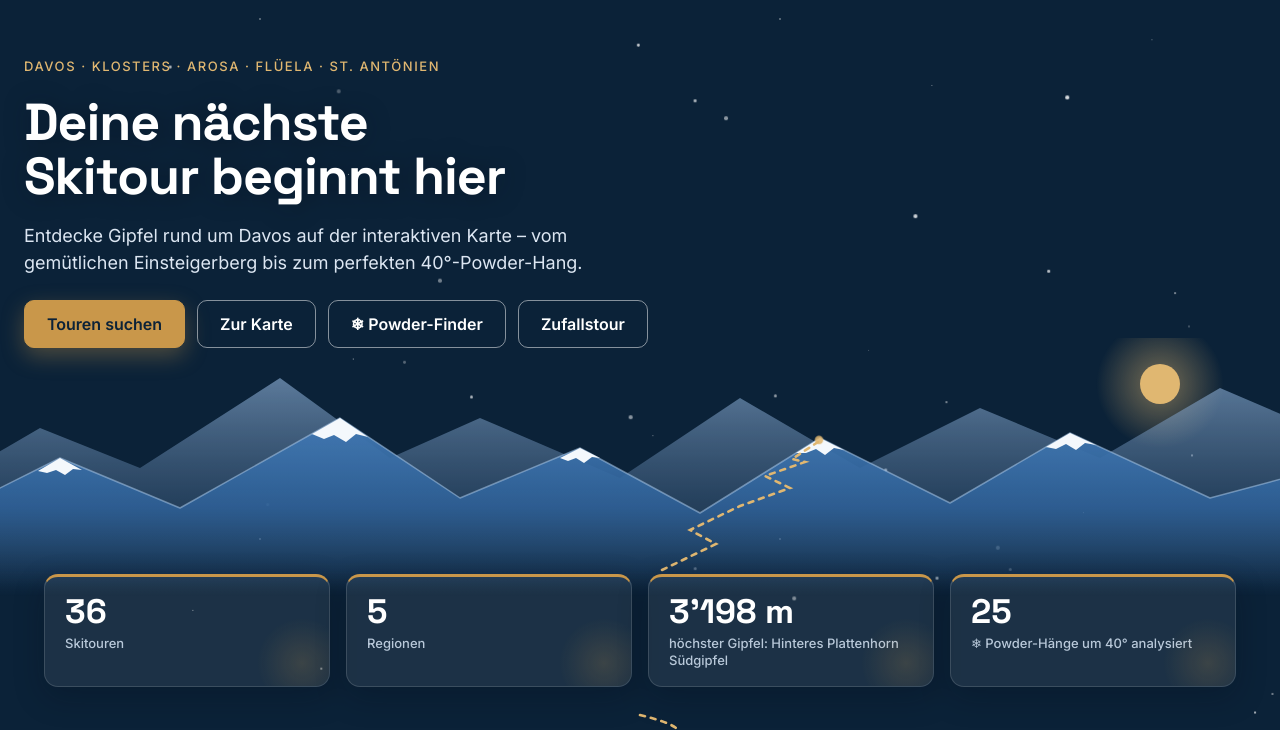
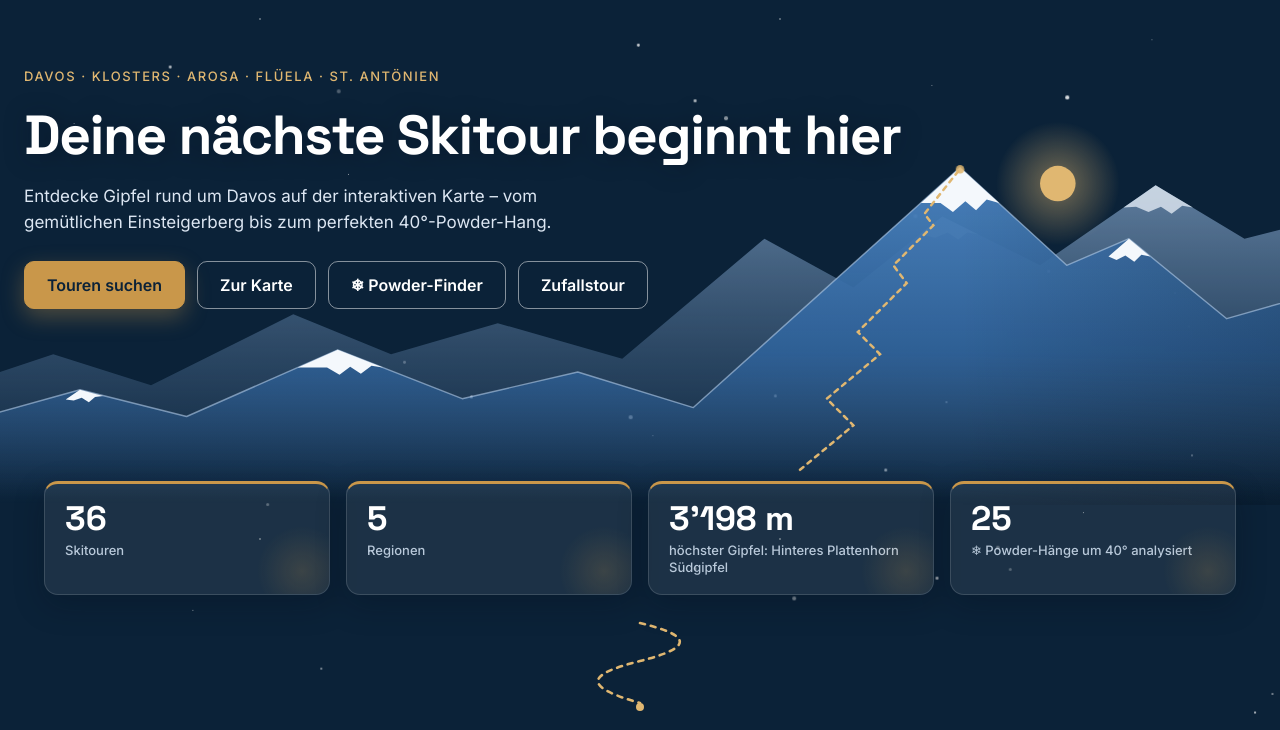
Before and after one commit to gianlucaromann/skitourensuche, a plain HTML site: page index.html in a window 1280 px wide. Shown: the part 61-791 px from the top of the page. Drawn offline with Linux system fonts and the light colour scheme.

Commit message:
Header: Berge vollständig sichtbar auf allen Breiten, neue Bergkette, PC-Layout optimiert
Co-Authored-By: Claude Opus 5.5 <noreply@anthropic.com>
Claude-Session: https://claude.ai/code/session_01UYDkrLMqyyboSvrcCxNu4A

```diff
--- a/assets/style.css
+++ b/assets/style.css
@@ -313,3 +313,20 @@ body.land{background:#0B2238}
 .land .topbar.scrolled{background:rgba(7,23,38,.84)}
 @media (max-width:600px){.land .hero{padding-bottom:190px}.range2{height:190px}.land .wrap{margin-top:-24px}}
 @media (prefers-reduced-motion:reduce){.hmask,.tmask{stroke-dashoffset:0!important;transition:none!important}.summit{opacity:1;animation:none!important}.trail .tdot{opacity:1}.hero-in>*,.ctl:not([hidden]){animation:none}.range2 *{transition:none!important;transform:none!important}::view-transition-group(*),::view-transition-old(*),::view-transition-new(*){animation:none!important}}
+
+/* ===== v6: Header ohne Abschnitt ===== */
+/* Grafiken skalieren mit der Breite und werden nie oben abgeschnitten (Höhe = Breite × Seitenverhältnis) */
+.range{height:max(15.28vw,220px)}
+.hero{padding-bottom:calc(max(15.28vw,220px) - 30px)}
+.range2{height:max(29.17vw,240px);overflow:visible}
+.land .hero{padding-top:128px;padding-bottom:calc(max(29.17vw,240px)*.46 + 24px)}
+.land .hero h1{font-size:clamp(40px,4.3vw,70px)!important;max-width:none!important;letter-spacing:-.025em!important;text-wrap:balance}
+.land .hero .lead{font-size:clamp(17px,1.25vw,20px);max-width:36em}
+.land .hero-in{gap:20px}
+@media (min-width:1600px){.land .hero-in,.topbar .brand,.wrap{max-width:1360px}}
+@media (min-width:701px) and (max-width:1279px){.land .hero{padding-bottom:calc(max(29.17vw,240px)*.6 + 24px)}}
+@media (max-width:700px){
+  .range2{height:240px;width:823px;left:auto;right:-73px}
+  .land .hero{padding-top:132px;padding-bottom:236px}
+}
+@media (max-width:600px){.range{height:150px}.hero{padding-bottom:150px}}
--- a/index.html
+++ b/index.html
@@ -31,21 +31,26 @@
       <p class="lead">Entdecke Gipfel rund um Davos auf der interaktiven Karte – vom gemütlichen Einsteigerberg bis zum perfekten 40°-Powder-Hang.</p>
       <div style="display:flex;flex-wrap:wrap;gap:12px;margin-top:6px"><a class="cta" href="suche.html">Touren suchen</a><a class="cta ghost" href="#karte">Zur Karte</a><a class="cta ghost" href="#powder">❄ Powder-Finder</a><button type="button" class="cta ghost" id="rnd">Zufallstour</button></div>
     </div>
-    <svg class="range2" viewBox="0 0 1440 260" preserveAspectRatio="xMidYMax slice" aria-hidden="true">
+    <svg class="range2" viewBox="0 0 1440 420" preserveAspectRatio="xMidYMax slice" aria-hidden="true">
       <defs>
-        <linearGradient id="gB" gradientUnits="userSpaceOnUse" x1="0" y1="40" x2="0" y2="250"><stop offset="0" stop-color="#8FB1D8" stop-opacity=".62"/><stop offset=".55" stop-color="#6F95C0" stop-opacity=".3"/><stop offset="1" stop-color="#6F95C0" stop-opacity="0"/></linearGradient>
-        <linearGradient id="gF" gradientUnits="userSpaceOnUse" x1="0" y1="80" x2="0" y2="258"><stop offset="0" stop-color="#4279B3"/><stop offset=".5" stop-color="#2F629A" stop-opacity=".85"/><stop offset="1" stop-color="#2A5788" stop-opacity="0"/></linearGradient>
+        <linearGradient id="gB" gradientUnits="userSpaceOnUse" x1="0" y1="60" x2="0" y2="410"><stop offset="0" stop-color="#93B5DB" stop-opacity=".62"/><stop offset=".6" stop-color="#6F95C0" stop-opacity=".28"/><stop offset="1" stop-color="#6F95C0" stop-opacity="0"/></linearGradient>
+        <linearGradient id="gF" gradientUnits="userSpaceOnUse" x1="0" y1="40" x2="0" y2="418"><stop offset="0" stop-color="#4A82BD"/><stop offset=".55" stop-color="#2F629A" stop-opacity=".9"/><stop offset="1" stop-color="#2A5788" stop-opacity="0"/></linearGradient>
+        <linearGradient id="gS" x1="0" y1="0" x2="1" y2="0"><stop offset="0" stop-color="#000" stop-opacity="0"/><stop offset="1" stop-color="#05121F" stop-opacity=".28"/></linearGradient>
         <radialGradient id="gM"><stop offset="0" stop-color="#E0B771" stop-opacity=".5"/><stop offset="1" stop-color="#E0B771" stop-opacity="0"/></radialGradient>
-        <mask id="hm" maskUnits="userSpaceOnUse" x="0" y="0" width="1440" height="260"><path class="hmask" pathLength="1" d="M742 232 796 206 770 192 820 168 870 150 845 138 885 124 872 121 898 104" fill="none" stroke="#fff" stroke-width="10" stroke-linecap="round"/></mask>
+        <mask id="hm" maskUnits="userSpaceOnUse" x="0" y="0" width="1440" height="420"><path class="hmask" pathLength="1" d="M900 380 960 330 930 300 990 250 965 225 1020 170 1005 150 1050 105 1040 92 1078 44" fill="none" stroke="#fff" stroke-width="12" stroke-linecap="round"/></mask>
       </defs>
-      <g class="r-sun"><circle cx="1240" cy="46" r="64" fill="url(#gM)"/><circle cx="1240" cy="46" r="20" fill="#E0B771"/></g>
-      <path class="r-back" d="M0 160 120 90l100 40 140-90 110 80 90-40 140 60 120-80 120 70 120-60 120 50 120-70 140 60v150H0Z" fill="url(#gB)"/>
+      <g class="r-sun"><circle cx="1190" cy="58" r="70" fill="url(#gM)"/><circle cx="1190" cy="58" r="20" fill="#E0B771"/></g>
+      <g class="r-back">
+        <path d="M-90 300 60 250l110 35 160-80 110 45 120-35 140 40 160-135 100 55 100-80 110 55 130-90 100 60 120-30V420H-90Z" fill="url(#gB)"/>
+        <path d="M1060 95l40 20-12-2-10 8-12-8-14 6-17-4Z M1300 60l42 25-12-2-12 9-12-8-14 6-14-6-14 1Z" fill="#E8F0F8" opacity=".75"/>
+      </g>
       <g class="r-front">
-        <path d="M0 190 140 120l120 50 160-90 120 80 120-50 120 65 120-75 130 65 120-70 140 65 150-40v140H0Z" fill="url(#gF)"/>
-        <path d="M0 190 140 120l120 50 160-90 120 80 120-50 120 65 120-75 130 65 120-70 140 65 150-40" fill="none" stroke="#A9C6E6" stroke-opacity=".55" stroke-width="1.5" stroke-linejoin="round"/>
-        <path d="M420 80 448 99l-12-3-10 8-12-7-10 4-12-5Z M900 100l24 12-10-2-9 7-9-6-10 4-10 0Z M1150 95l26 12-11-2-9 7-10-6-10 5-10-2Z M140 120l22 12-9-1-8 6-9-5-9 3-9-2Z M660 110l20 10-8-1-8 6-8-5-8 3-8-3Z" fill="#F4F8FC"/>
-        <path d="M742 232 796 206 770 192 820 168 870 150 845 138 885 124 872 121 898 104" fill="none" stroke="#E0B771" stroke-width="2.6" stroke-dasharray="5 6" stroke-linecap="round" mask="url(#hm)"/>
-        <circle class="summit" cx="899" cy="102" r="3.5" fill="#E0B771"/>
+        <path d="M-90 340 90 290l120 30 170-75 140 55 130-30 130 40 300-270 120 110 70-30 110 90 140-40V420H-90Z" fill="url(#gF)"/>
+        <path d="M1080 40 1200 150l70-30 110 90 140-40V420H1080Z" fill="url(#gS)"/>
+        <path d="M-90 340 90 290l120 30 170-75 140 55 130-30 130 40 300-270 120 110 70-30 110 90 140-40" fill="none" stroke="#B4CEEA" stroke-opacity=".6" stroke-width="1.6" stroke-linejoin="round"/>
+        <path d="M1080 40l44 40-14-4-12 12-12-10-14 12-14-10-22 0Z M380 245l51 20-13-2-12 9-12-8-12 9-14-8-33 0Z M1270 120l24 20-10-2-8 8-10-7-10 5-9-4Z M90 290l26 7-9 1-7 6-8-5-9 3-9-1Z" fill="#F4F8FC"/>
+        <path d="M900 380 960 330 930 300 990 250 965 225 1020 170 1005 150 1050 105 1040 92 1078 44" fill="none" stroke="#E0B771" stroke-width="2.8" stroke-dasharray="5 6" stroke-linecap="round" mask="url(#hm)"/>
+        <circle class="summit" cx="1080" cy="42" r="4" fill="#E0B771"/>
       </g>
     </svg>
   </header>
```
